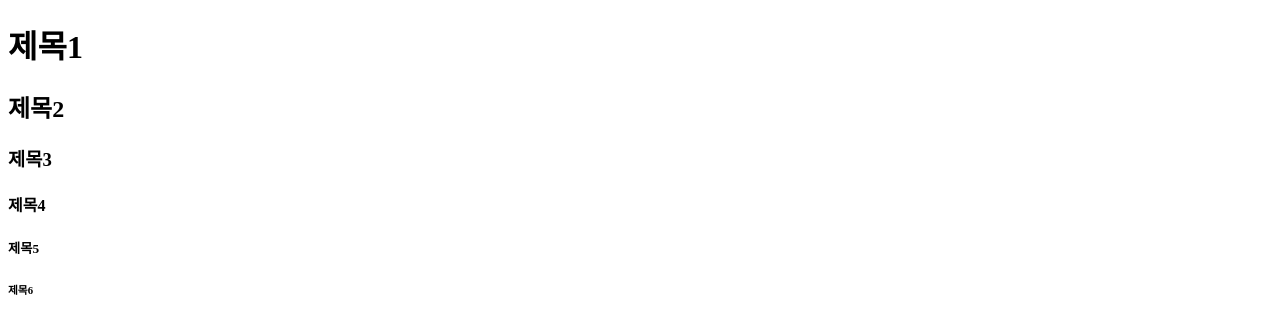
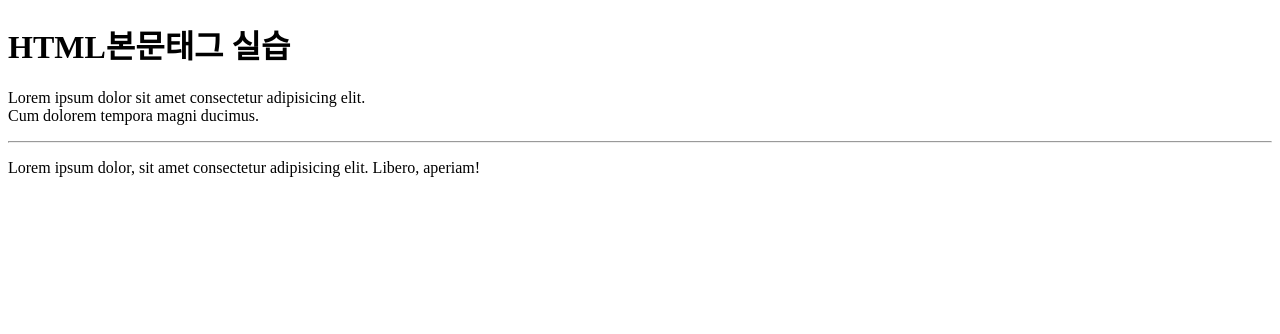
Before and after one commit to LeeMyungSeob/wp-html, a plain HTML site: page index.html in a window 1280 px wide. Drawn offline with Linux system fonts and the light colour scheme.

Commit message:
본문 관련 태그 실습

```diff
--- a/index.html
+++ b/index.html
@@ -5,11 +5,15 @@
         <title>HTML실습</title>
     </head>
     <body>
-        <h1>제목1</h1>
-        <h2>제목2</h2>
-        <h3>제목3</h3>
-        <h4>제목4</h4>
-        <h5>제목5</h5>
-        <h6>제목6</h6>
+        <h1>HTML본문태그 실습</h1>
+        <p>
+            Lorem ipsum dolor sit amet consectetur adipisicing elit.<br>
+            Cum dolorem tempora magni ducimus.<br>
+        </p>
+        <hr>
+        <p>
+            Lorem ipsum dolor, sit amet consectetur
+            adipisicing elit. Libero, aperiam!
+        </p>
     </body>
 </html>
```
